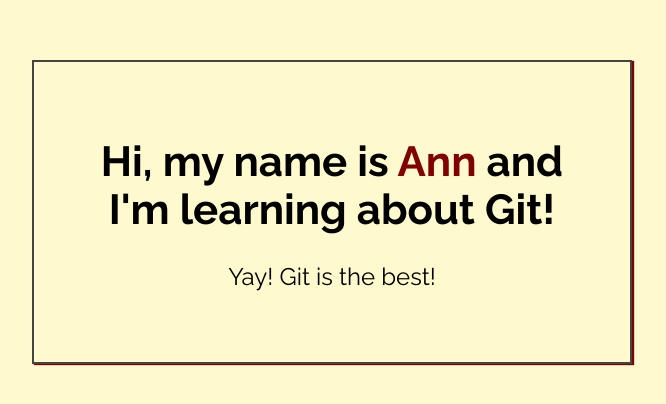
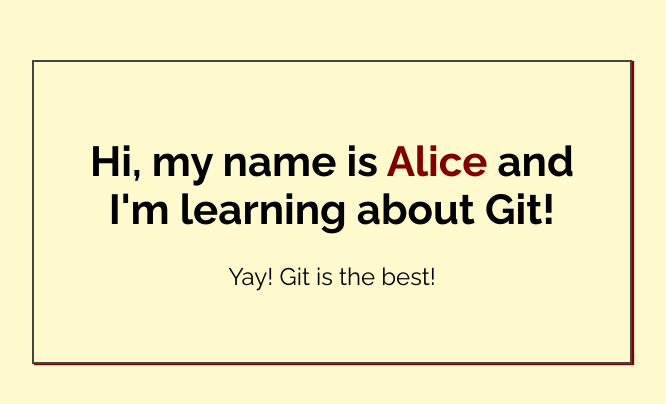
Before and after one commit to y-alicee/my-first-repo, a plain HTML site: page index.html in a window 1280 px wide. Shown: the part 188-592 px from the top of the page, without its empty margins (308-974 px from the left). Drawn offline with Linux system fonts and the light colour scheme.

Commit message:
Changed name in index.html

```diff
--- a/index.html
+++ b/index.html
@@ -14,7 +14,7 @@
 <body>
 
     <div class="greeting">
-        <h1>Hi, my name is <span class="highlight">Ann</span> and I'm learning about Git! </h1>
+        <h1>Hi, my name is <span class="highlight">Alice</span> and I'm learning about Git! </h1>
 
         <p>Yay! Git is the best!</p>
     </div>
```
